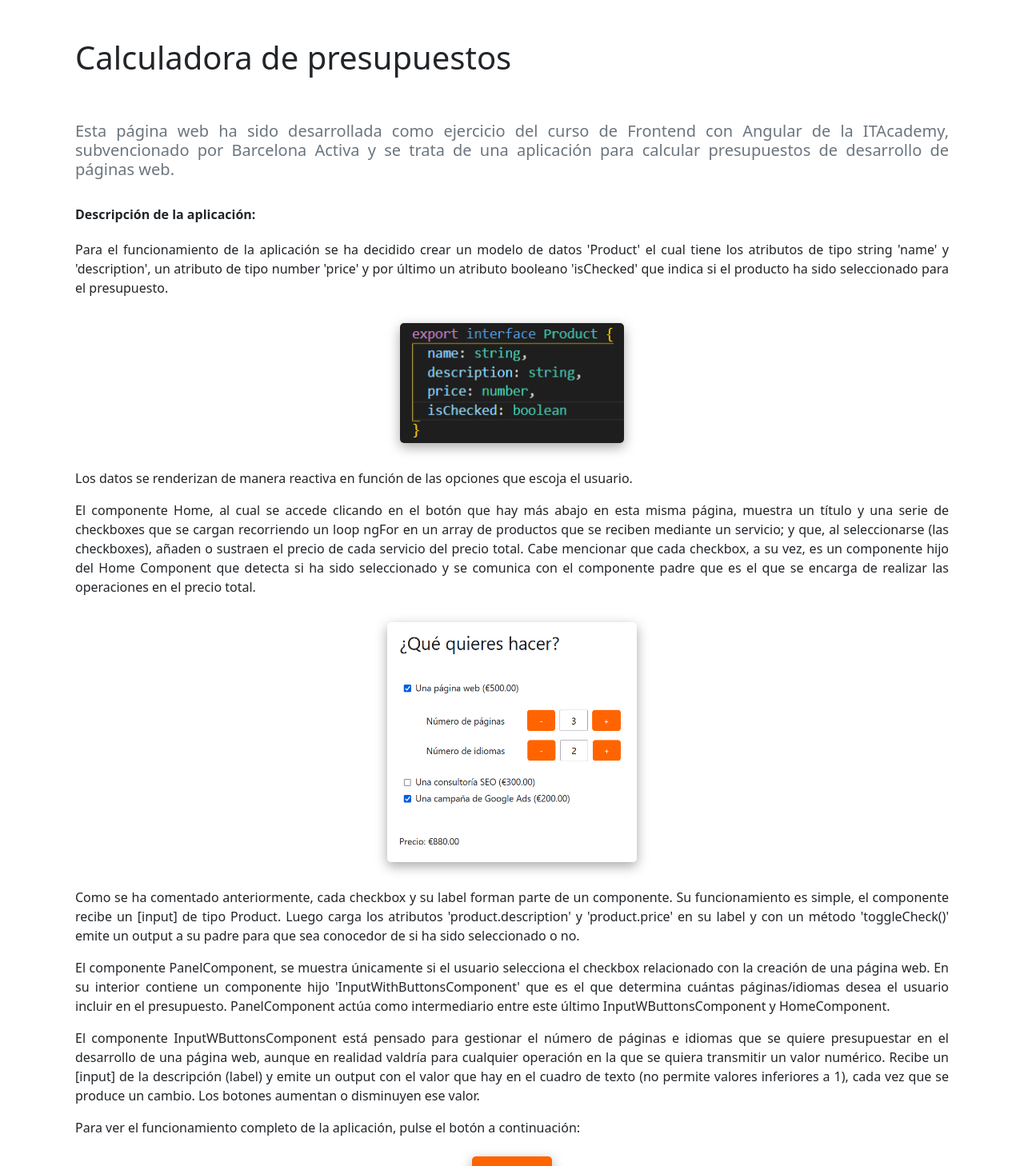
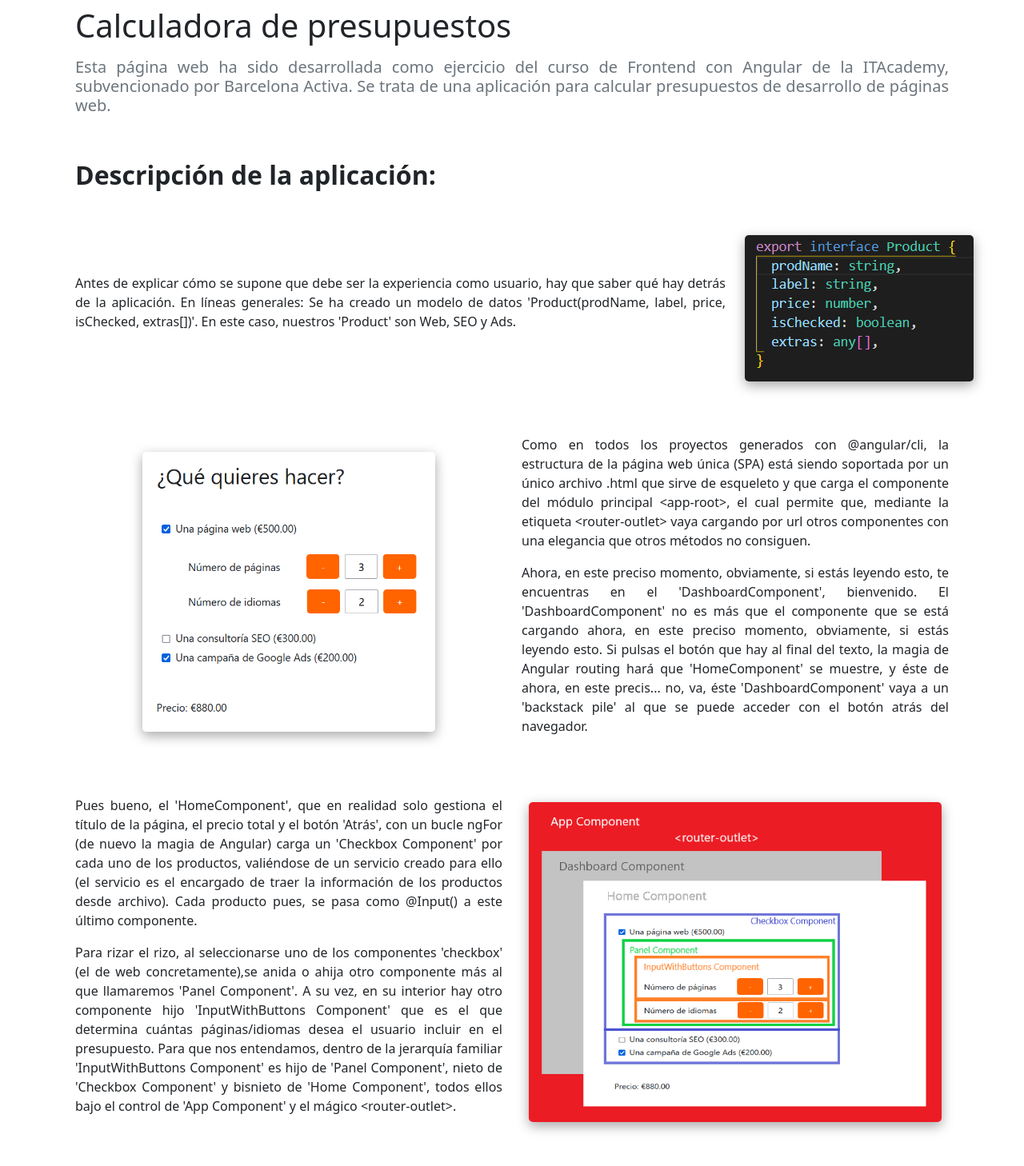
Before and after one commit to MarioBurgos/Sprint7-Pressupost, an Angular app: page /dashboard in a window 1280 px wide. Shown: the top 1458 px of the page at 80% size. Built offline with nearby package versions, Linux system fonts and the light colour scheme.

Commit message:
Bootstrap para Dashboard.html

```diff
--- a/src/app/components/shared/my-input-w-buttons/my-input-w-buttons.component.ts
+++ b/src/app/components/shared/my-input-w-buttons/my-input-w-buttons.component.ts
@@ -36,6 +36,6 @@ export class MyInputWButtonsComponent implements OnInit {
   }
 
   onClickInfo(){
-    this.modal.open(this.inputModal);
+    this.modal.open(this.inputModal, {size: 'md', centered: true, windowClass: 'modal' });
   }
 }
--- a/src/app/data/dashboard.data.ts
+++ b/src/app/data/dashboard.data.ts
@@ -1,12 +1,12 @@
 export const DASHBOARD_DATA = {
   title: "Calculadora de presupuestos",
-  preamble: "Esta página web ha sido desarrollada como ejercicio del curso de Frontend con Angular de la ITAcademy, subvencionado por Barcelona Activa y se trata de una aplicación para calcular presupuestos de desarrollo de páginas web.",
-  generalFunctioning: "Los datos se renderizan de manera reactiva en función de las opciones que escoja el usuario.",
-  modelDescription: "Para el funcionamiento de la aplicación se ha decidido crear un modelo de datos 'Product' el cual tiene los atributos de tipo string 'name' y 'description', un atributo de tipo number 'price' y por último un atributo booleano 'isChecked' que indica si el producto ha sido seleccionado para el presupuesto.",
-  homeComponentFuncionting: "El componente Home, al cual se accede clicando en el botón que hay más abajo en esta misma página, muestra un título y una serie de checkboxes que se cargan recorriendo un loop ngFor en un array de productos que se reciben mediante un servicio; y que, al seleccionarse (las checkboxes), añaden o sustraen el precio de cada servicio del precio total. Cabe mencionar que cada checkbox, a su vez, es un componente hijo del Home Component que detecta si ha sido seleccionado y se comunica con el componente padre que es el que se encarga de realizar las operaciones en el precio total. ",
-  checkboxComponentFunctioning: "Como se ha comentado anteriormente, cada checkbox y su label forman parte de un componente.  Su funcionamiento es simple, el componente recibe un [input] de tipo Product.  Luego carga los atributos 'product.description' y 'product.price' en su label y con un método 'toggleCheck()' emite un output a su padre para que sea conocedor de si ha sido seleccionado o no.",
-  panelComponentFunctioning: "El componente PanelComponent, se muestra únicamente si el usuario selecciona el checkbox relacionado con la creación de una página web.  En su interior contiene un componente hijo 'InputWithButtonsComponent' que es el que determina cuántas páginas/idiomas desea el usuario incluir en el presupuesto.  PanelComponent actúa como intermediario entre este último InputWButtonsComponent y HomeComponent.",
-  inputWithButtonsComponent: "El componente InputWButtonsComponent está pensado para gestionar el número de páginas e idiomas que se quiere presupuestar en el desarrollo de una página web, aunque en realidad valdría para cualquier operación en la que se quiera transmitir un valor numérico.  Recibe un [input] de la descripción (label) y emite un output con el valor que hay en el cuadro de texto (no permite valores inferiores a 1), cada vez que se produce un cambio. Los botones aumentan o disminuyen ese valor.",
-  closing: "Para ver el funcionamiento completo de la aplicación, pulse el botón a continuación:"
+  preamble: "Esta página web ha sido desarrollada como ejercicio del curso de Frontend con Angular de la ITAcademy, subvencionado por Barcelona Activa.  Se trata de una aplicación para calcular presupuestos de desarrollo de páginas web.",
+  generalFunctioning: "Como en todos los proyectos generados con @angular/cli, la estructura de la página web única (SPA) está siendo soportada por un único archivo .html que sirve de esqueleto y que carga el componente del módulo principal <app-root>, el cual permite que, mediante la etiqueta <router-outlet> vaya cargando por url otros componentes con una elegancia que otros métodos no consiguen.",
+  modelDescription: "Antes de explicar cómo se supone que debe ser la experiencia como usuario, hay que saber qué hay detrás de la aplicación.  En líneas generales: Se ha creado un modelo de datos 'Product(prodName, label, price, isChecked, extras[])'.  En este caso, nuestros 'Product' son Web, SEO y Ads. ",
+  homeComponentFuncionting: "Ahora, en este preciso momento, obviamente, si estás leyendo esto, te encuentras en el 'DashboardComponent', bienvenido.  El 'DashboardComponent' no es más que el componente que se está cargando ahora, en este preciso momento, obviamente, si estás leyendo esto.  Si pulsas el botón que hay al final del texto, la magia de Angular routing hará que  'HomeComponent' se muestre, y éste de ahora, en este precis... no, va, éste 'DashboardComponent' vaya a un 'backstack pile' al que se puede acceder con el botón atrás del navegador.",
+  checkboxComponentFunctioning: "Pues bueno, el 'HomeComponent', que en realidad solo gestiona el título de la página, el precio total y el botón 'Atrás', con un bucle ngFor (de nuevo la magia de Angular) carga un 'Checkbox Component' por cada uno de los productos, valiéndose de un servicio creado para ello (el servicio es el encargado de traer la información de los productos desde archivo).  Cada producto pues, se pasa como @Input() a este último componente.",
+  panelComponentFunctioning: "Para rizar el rizo, al seleccionarse uno de los componentes 'checkbox' (el de web concretamente),se anida o ahija otro componente más al que llamaremos 'Panel Component'.  A su vez, en su interior hay otro componente hijo 'InputWithButtons Component' que es el que determina cuántas páginas/idiomas desea el usuario incluir en el presupuesto.  Para que nos entendamos, dentro de la jerarquía familiar 'InputWithButtons Component' es hijo de 'Panel Component', nieto de 'Checkbox Component' y bisnieto de 'Home Component', todos ellos bajo el control de 'App Component' y el mágico <router-outlet>.",
+
+  closing: "Qué te parece si la ves en funcionamiento?  Pulsa el botón a continuación."
 
 }
--- a/src/app/pages/dashboard/dashboard.component.html
+++ b/src/app/pages/dashboard/dashboard.component.html
@@ -1,17 +1,40 @@
 <div class="container">
-    <article class="container">
-        <h1 class="py-5">{{DATA.title}}</h1>
-        <h5 class="pb-4 text-muted text-justify">{{DATA.preamble}}</h5>
-        <section class="text-justify">
-            <p class="pb-1"><b>Descripción de la aplicación:</b></p>
-            <p>{{DATA.modelDescription}} </p>
-            <img src="../../../assets/img/screenshots/screenshot-model.PNG" height="150px" alt="model">
-            <p>{{DATA.generalFunctioning}}</p>
-            <p>{{DATA.homeComponentFuncionting}}</p>
-            <img src="../../../assets/img/screenshots/screenshot-home.PNG" height="300px" alt="model">
-            <p>{{DATA.checkboxComponentFunctioning}}</p>
-            <p>{{DATA.panelComponentFunctioning}}</p>
-            <p>{{DATA.inputWithButtonsComponent}}</p>
+    <article class="container text-justify">
+        <h1 class="py-2">{{DATA.title}}</h1>
+        <h5 class="pb-5 text-muted ">{{DATA.preamble}}</h5>
+        <section>
+            <article>
+                <div class="row">
+                    <h2 class="pb-3"><b>Descripción de la aplicación:</b></h2>
+                    <div class="col-lg-9  my-auto">
+
+                        <p>{{DATA.modelDescription}} </p>
+                    </div>
+                    <div class="col-lg-3">
+                        <img src="../../../assets/img/screenshots/screenshot-model.PNG" alt="model">
+                    </div>
+                </div>
+                <div class="row my-4">
+                    <div class="col-lg-6">
+                        <img src="../../../assets/img/screenshots/screenshot-home.PNG" height="350px" alt="Home Component">
+                    </div>
+                    <div class="col-lg-6 my-auto">
+                        <p>{{DATA.generalFunctioning}}</p>
+                        <p>{{DATA.homeComponentFuncionting}}</p>
+                    </div>
+                </div>
+                <div class="row my-4">
+                    <div class="col-lg-6  my-auto">
+                        <p>{{DATA.checkboxComponentFunctioning}}</p>
+                        <p>{{DATA.panelComponentFunctioning}}</p>
+                    </div>
+                    <div class="col-lg-6">
+                        <img src="../../../assets/img/screenshots/estructura-componentes.png" height="400px" alt="Estructura Componentes">
+                    </div>
+                </div>
+
+
+            </article>
             <p>{{DATA.closing}}</p>
         </section>
         <div class="pt-2 text-center">
--- a/src/app/pages/dashboard/dashboard.component.scss
+++ b/src/app/pages/dashboard/dashboard.component.scss
@@ -9,3 +9,5 @@ button {
     width: 100px;
     box-shadow: rgba(0, 0, 0, 0.35) 0px 5px 15px;
 }
+
+.card img {}
--- a/src/styles.scss
+++ b/src/styles.scss
@@ -27,3 +27,7 @@ button {
     border: none;
     border-radius: 5px;
 }
+
+.modal {
+    color: rgb(0, 0, 140);
+}
```
Also changed, not shown: src/app/components/shared/my-input-w-buttons/my-input-w-buttons.component.scss (line endings or trailing spaces), src/assets/img/screenshots/estructura-componentes.png (added), src/assets/img/screenshots/screenshot-model.PNG.
